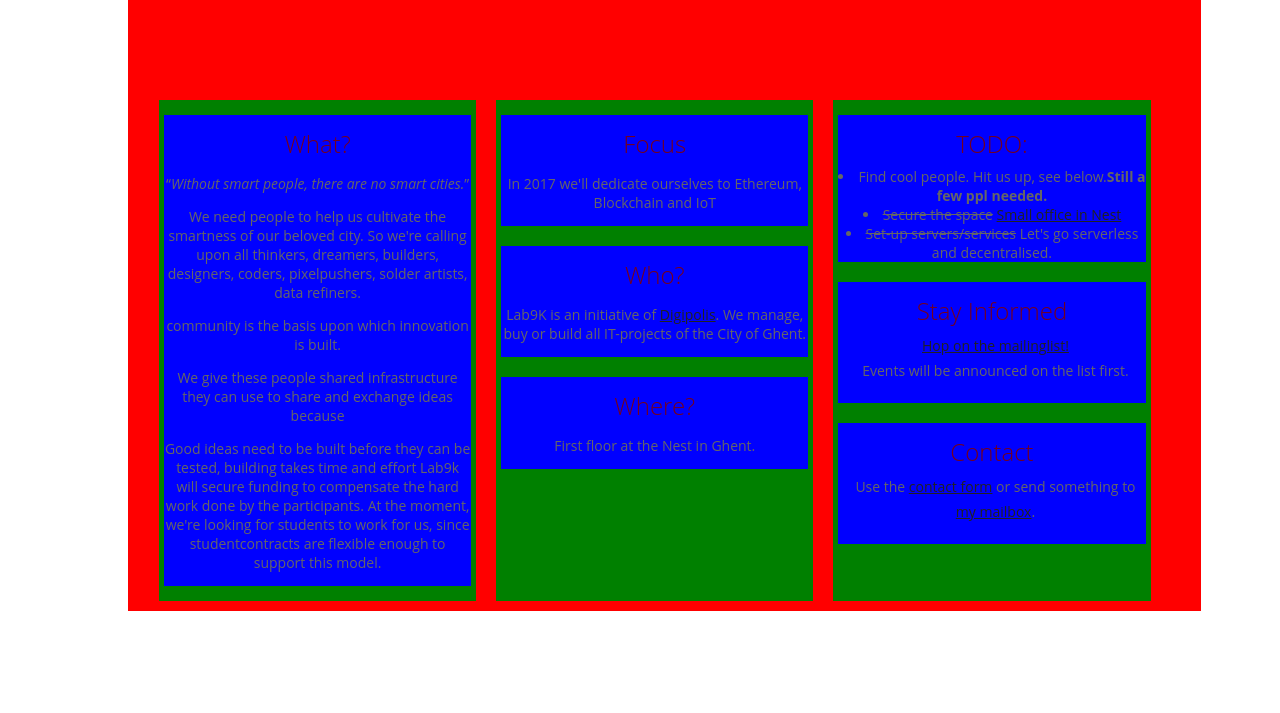
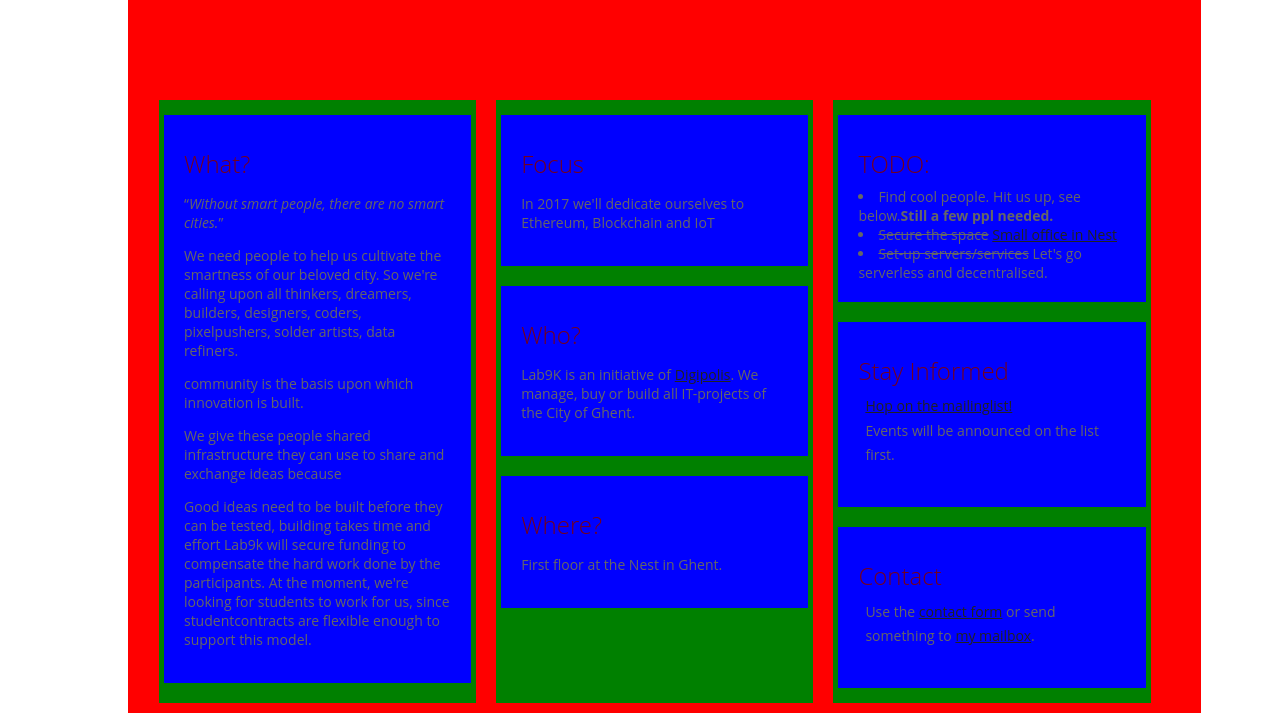
Before and after one commit to lab9k/lab9k.github.io, a Jekyll site: the page built from index.html, in a window 1280 px wide. Shown: the part 693-1406 px from the top of the page. Built offline with Jekyll 4.4.1, drawn with Linux system fonts in a browser that asks for light colours; before the commit the page ends 1304 px from its top, so only the background shows below that.

Commit message:
Update Home Content

```diff
--- a/_layouts/default.html
+++ b/_layouts/default.html
@@ -109,6 +109,10 @@
     background-color: blue;
     margin-top: 10px;
     margin-bottom:10px;
+}
+.home-section-content {
+    padding: 20px;
+    text-align: left;
 }
 ul.posts {
     list-style-type: none;
```
